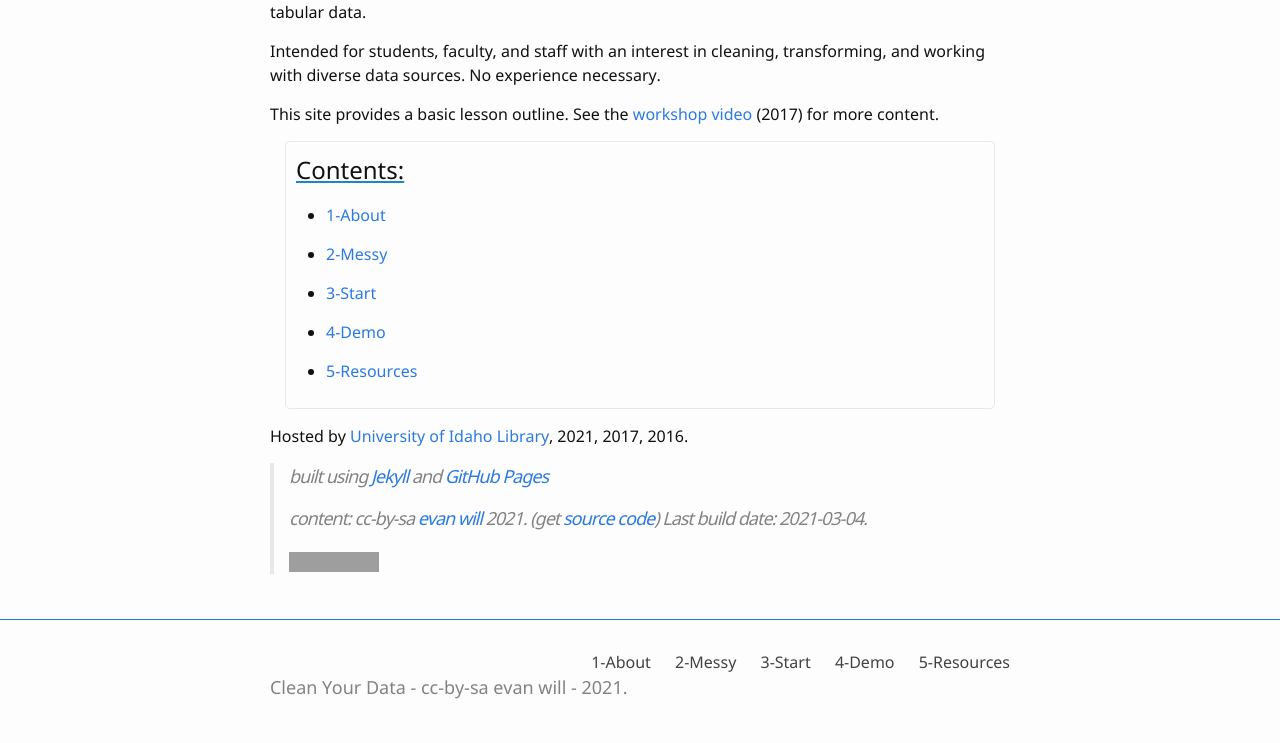
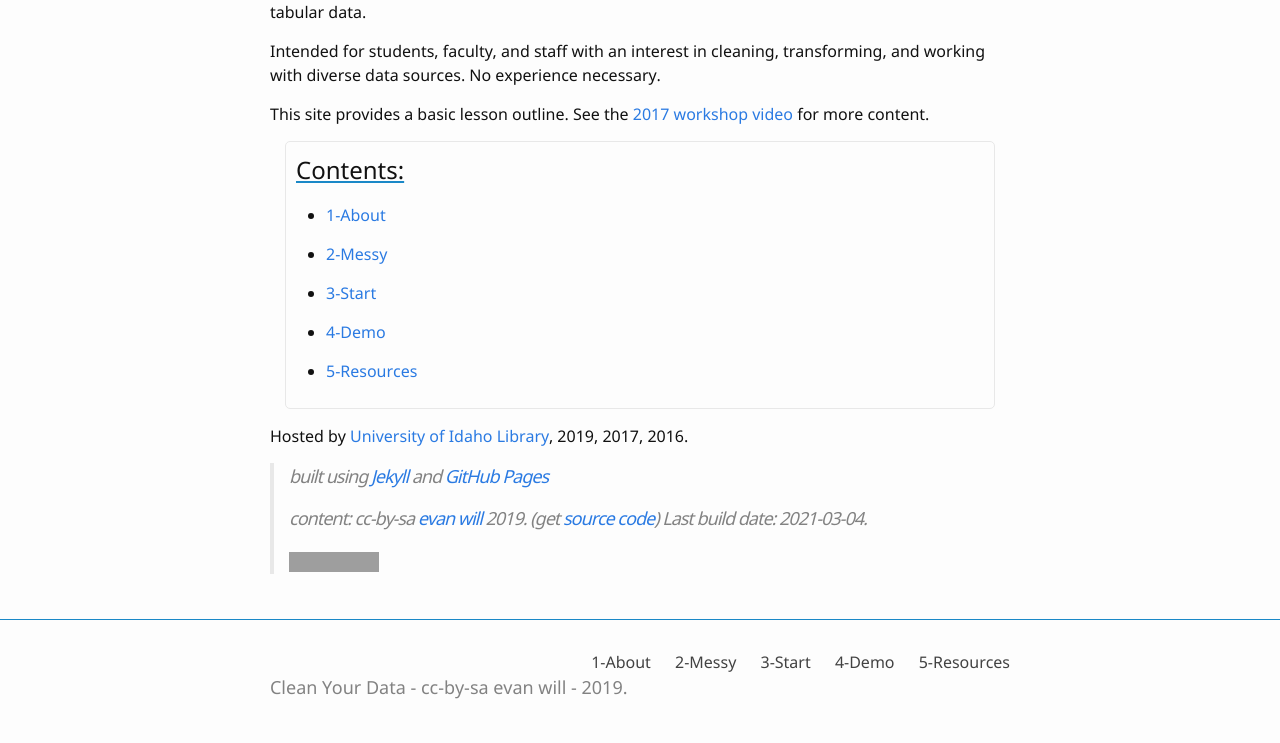
Before and after one commit to evanwill/clean-your-data, a Jekyll site: the page built from index.md, in a window 1280 px wide. Shown: the part 382-1125 px from the top of the page. Built offline with Jekyll 4.4.1, drawn with Linux system fonts in a browser that asks for light colours; comment, search, counter and statistics services are not loaded; grey boxes are pictures that could not be loaded.

Commit message:
revert update

```diff
--- a/_config.yml
+++ b/_config.yml
@@ -15,7 +15,7 @@ keywords: "OpenRefine, academic workshop, data transformation"
 # author settings for cc-by
 author: evan will
 github_username: evanwill
-pub_year: 2021
+pub_year: 2019
 
 # add the full url for the github repository
 repo: "https://github.com/evanwill/clean-your-data"
--- a/index.md
+++ b/index.md
@@ -13,13 +13,13 @@ We will install Refine, create a project, and get oriented to the many features
 Intended for students, faculty, and staff with an interest in cleaning, transforming, and working with diverse data sources.
 No experience necessary.
 
-This site provides a basic lesson outline. See the [workshop video](https://youtu.be/wGVtycv3SS0){:target='_blank' rel='noopener'} (2017) for more content.
+This site provides a basic lesson outline. See the [2017 workshop video](https://youtu.be/wGVtycv3SS0){:target='_blank' rel='noopener'} for more content.
 
 <div class="toc" markdown="1">
 ## Contents:
 
 {% for lesson in site.pages %}
-{% if lesson.nav == true %}- [{{ lesson.title }}]({{ lesson.url | absolute_url }}){% endif %}
+{% if lesson.nav == true %}- [{{ lesson.title }}]({{ lesson.url | relative_url }}){% endif %}
 {% endfor %}
 </div>
 
```
